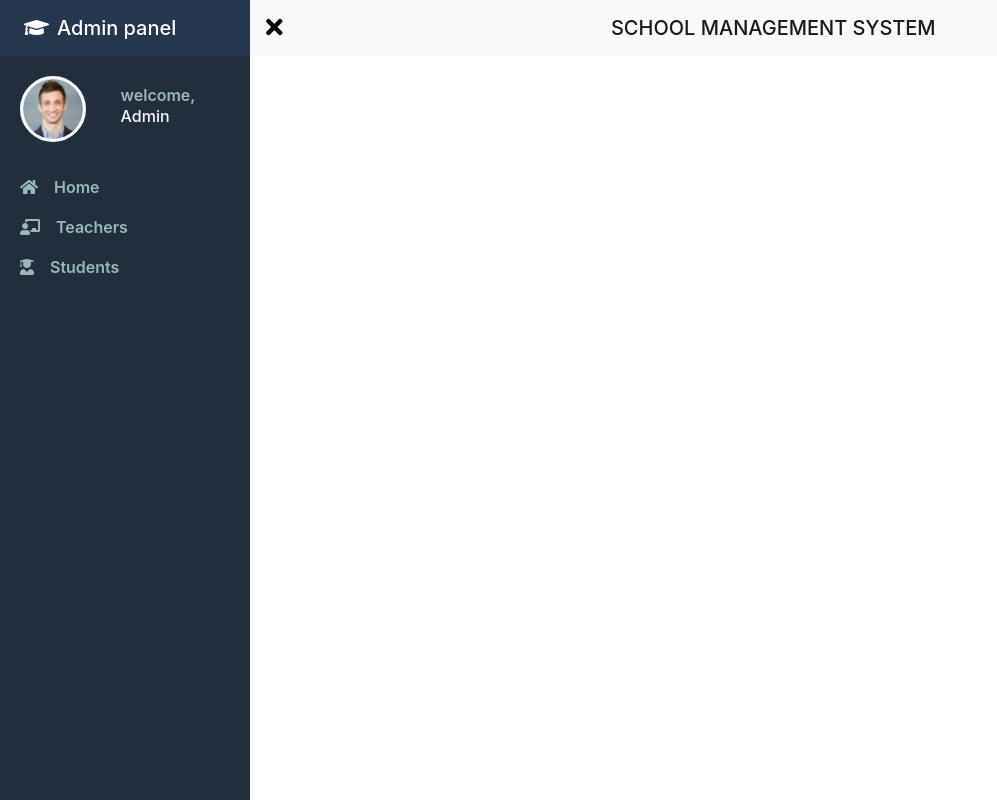
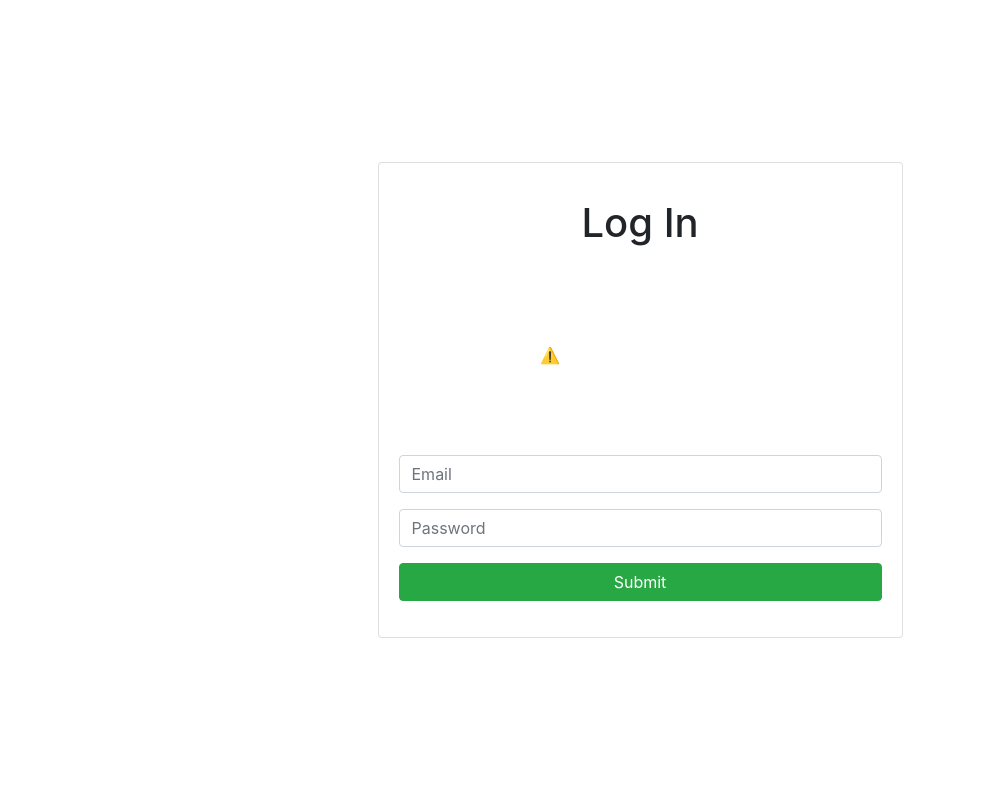
Before and after one commit to YukyNawanjana/school-Management-System, a PHP site: page / in a window 1280 px wide. Shown: the whole page, without its empty margins (0-997 px from the left). Run offline with PHP 8.4, Linux system fonts and the light colour scheme.

Commit message:
create login form

```diff
--- a/index.php
+++ b/index.php
@@ -3,72 +3,34 @@
 <head>
     <meta charset="UTF-8">
     <meta name="viewport" content="width=device-width, initial-scale=1.0">
-    <title>Document</title>
     <link rel="stylesheet" href="https://cdn.jsdelivr.net/npm/bootstrap@4.5.3/dist/css/bootstrap.min.css" integrity="sha384-TX8t27EcRE3e/ihU7zmQxVncDAy5uIKz4rEkgIXeMed4M0jlfIDPvg6uqKI2xXr2" crossorigin="anonymous">
-    <link rel="stylesheet" href="./style.css">
-    <link rel="stylesheet" href="https://cdnjs.cloudflare.com/ajax/libs/font-awesome/5.15.1/css/all.min.css" />
+    <title>Log In</title>
 </head>
 <body>
-
-
-    <div id="wrapper">
-
-        <!-- Sidebar -->
-        <div id="sidebar-wrapper">
-
-            <!-- As a heading -->
-            <nav class="navbar navbar-dark nav-bg-ligt ">
-                <span class="navbar-brand mb-0 h1"><i class="fas fa-graduation-cap mx-2"></i>Admin panel</span>
-            </nav>
-            <div class="profile-clearfix navbar-dark ">
-                <div class="profile-pic">
-                    <img src="./assets/images/img.jpg" class="img-fluid profile-img" alt="">
-                </div>
-                <div class="profile-info">
-                    <span>welcome,</span>
-                    <h6>Admin</h6>
+    <div class="container d-flex align-items-center justify-content-center" style="height:100vh;">
+            <div class="col-lg-6 col-md-6 col-sm-12 col-xs-12">
+                <div class="card py-3">
+                    <div class="card-body">
+                        <h1 class="text-center">Log In</h1>
+                            <lottie-player src="https://assets7.lottiefiles.com/packages/lf20_eTM2vQ.json" class="mx-auto"  background="transparent"  speed="1"  style="width: 200px; height: 200px;"  loop  autoplay></lottie-player>
+                        <form>
+                            <div class="form-group">
+                                <input type="email" class="form-control" id="exampleInputEmail1"  placeholder="Email">
+                            </div>
+                            <div class="form-group">
+                                <input type="password" class="form-control" id="exampleInputPassword1" placeholder="Password">
+                            </div>
+                            <button type="submit" class="btn btn-success btn-block">Submit</button>
+                        </form>
+                    </div>
                 </div>
             </div>
-
-            <div class="nav-links">
-                <ul class="navbar-nav">
-                    <li class="nav-item active">
-                        <a class="nav-link" href="#"><i class="fas fa-home mr-3"></i>Home</a>
-                    </li>
-                    <li class="nav-item">
-                        <a class="nav-link" href="#"><i class="fas fa-chalkboard-teacher mr-3"></i>Teachers</a>
-                    </li>
-                    <li class="nav-item">
-                        <a class="nav-link " href="#"><i class="fas fa-user-graduate mr-3"></i>Students</a>
-                    </li>
-                </ul>
-            </div>
-
-        </div>
-
-        <!-- Page content -->
-        <div id="page-content-wrapper">
-
-            <nav class="navbar navbar-light bg-light">
-                <div class="content-header text-center">
-                    <a id="menu-toggle" href="#" class="glyphicon glyphicon-align-justify btn-menu toggle ">
-                        <i class="icon fa fa-times "></i>
-                    </a>
-                    <span class="navbar-brand mb-0 h1 text-center mx-auto text-uppercase">school management system</span>
-                </div>
-            </nav>
-
-
-
-        </div>
-
     </div>
 
 
-
+    <script src="https://unpkg.com/@lottiefiles/lottie-player@latest/dist/lottie-player.js"></script>
 <script src="https://code.jquery.com/jquery-3.5.1.slim.min.js" integrity="sha384-DfXdz2htPH0lsSSs5nCTpuj/zy4C+OGpamoFVy38MVBnE+IbbVYUew+OrCXaRkfj" crossorigin="anonymous"></script>
 <script src="https://cdn.jsdelivr.net/npm/popper.js@1.16.1/dist/umd/popper.min.js" integrity="sha384-9/reFTGAW83EW2RDu2S0VKaIzap3H66lZH81PoYlFhbGU+6BZp6G7niu735Sk7lN" crossorigin="anonymous"></script>
 <script src="https://cdn.jsdelivr.net/npm/bootstrap@4.5.3/dist/js/bootstrap.min.js" integrity="sha384-w1Q4orYjBQndcko6MimVbzY0tgp4pWB4lZ7lr30WKz0vr/aWKhXdBNmNb5D92v7s" crossorigin="anonymous"></script>
-<script src="./app.js"></script>
 </body>
 </html>
--- a/style.css
+++ b/style.css
@@ -78,6 +78,10 @@ transition: all 0.4s ease 0s;
     padding: 0 20px;
     transition: all 0.3s linear;
 }
+.active-link{
+  background: var(--light-dark) !important;
+  color: var(--light-white) !important;
+}
 .nav-item .nav-link{
     color: var(--light-gray);
     transition: all 0.3s linear;
@@ -140,9 +144,3 @@ transition: all 0.4s ease 0s;
   #menu-toggle {
     display: inline-block;
   }
-
-  .inset {
-    padding: 15px;
-  }
-
-  }
```
Also changed, not shown: home.php (added, +77 -0 lines), students.php (added, +76 -0 lines).
